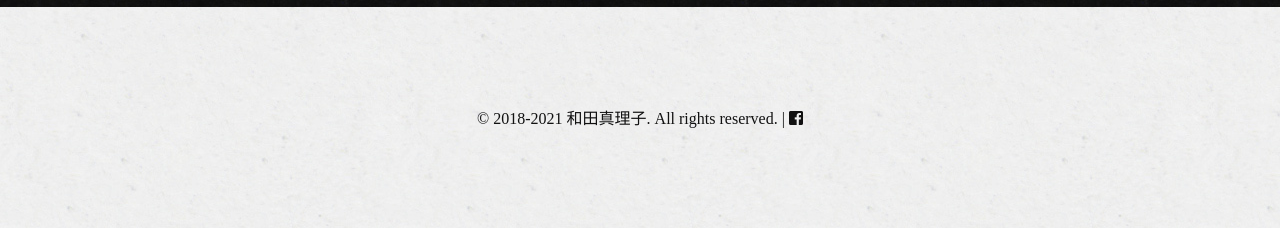
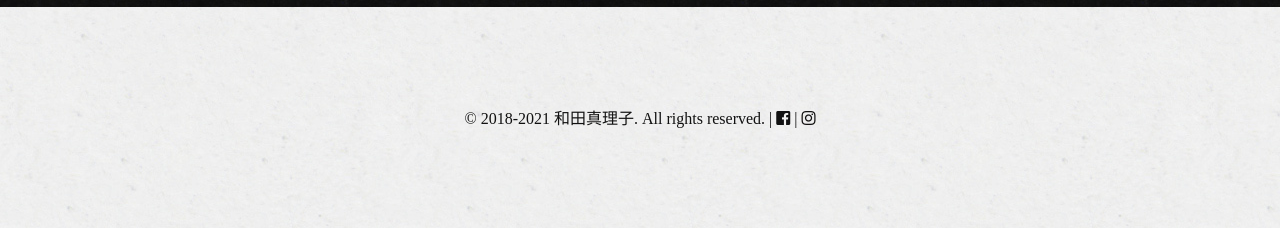
Before and after one commit to marikowadaportfolio/marikowadaportfolio.github.com, a Jekyll site: the page built from index.md, in a window 1280 px wide and 900 px high, scrolled down 8167 px. Shown: the part 669-897 px from the top of the window. Built offline with Jekyll 4.4.1, drawn with Linux system fonts in a browser that asks for light colours; nearby versions of some CDN libraries; some web fonts are replaced.

Commit message:
Add Instagram icon to footer

```diff
--- a/_includes/footer.html
+++ b/_includes/footer.html
@@ -1,6 +1,6 @@
 <footer class="section-light container-footer">
         <div class="container text-center">
-                &copy; 2018-2021 和田真理子.  All rights reserved. | <a href="https://www.facebook.com/wmariko/" title="和田真理子 Facebookページ" target="_blank"><i class="fab fa-facebook-square"></i></a>
+                &copy; 2018-2021 和田真理子.  All rights reserved. | <a href="https://www.facebook.com/wmariko/" title="和田真理子 Facebookページ" target="_blank"><i class="fab fa-facebook-square"></i></a> | <a href="https://www.instagram.com/wada.mariko0625/" title="和田真理子 Instragram" target="_blank"><i class="fab fa-instagram"></i></a>
         </div>
         {% comment %}<div class="container text-center">
                 {% case page.language %}
```
